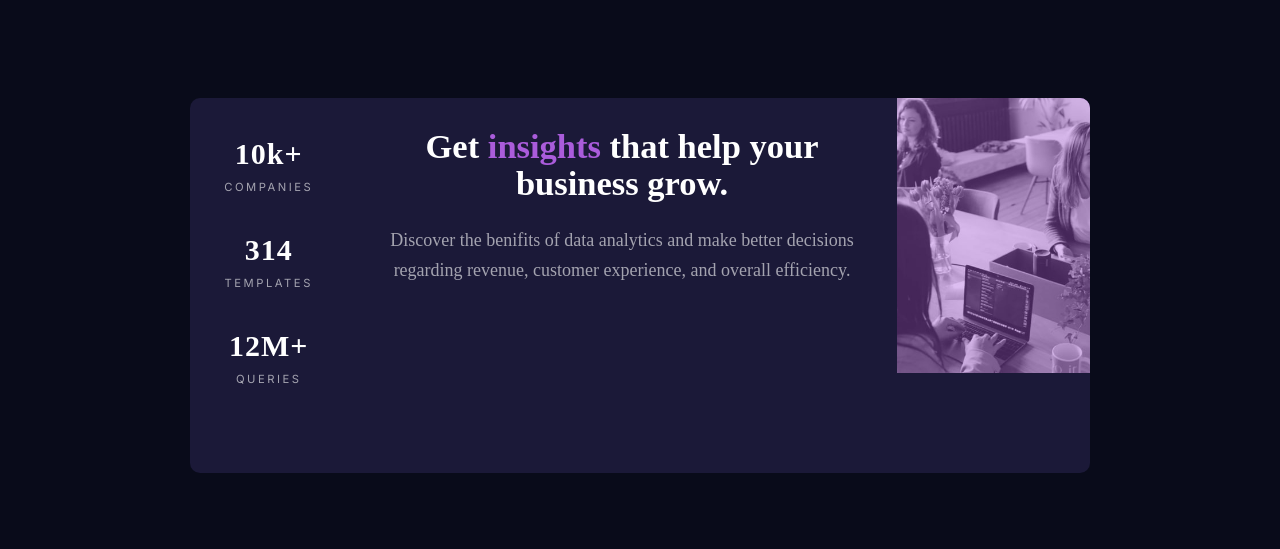
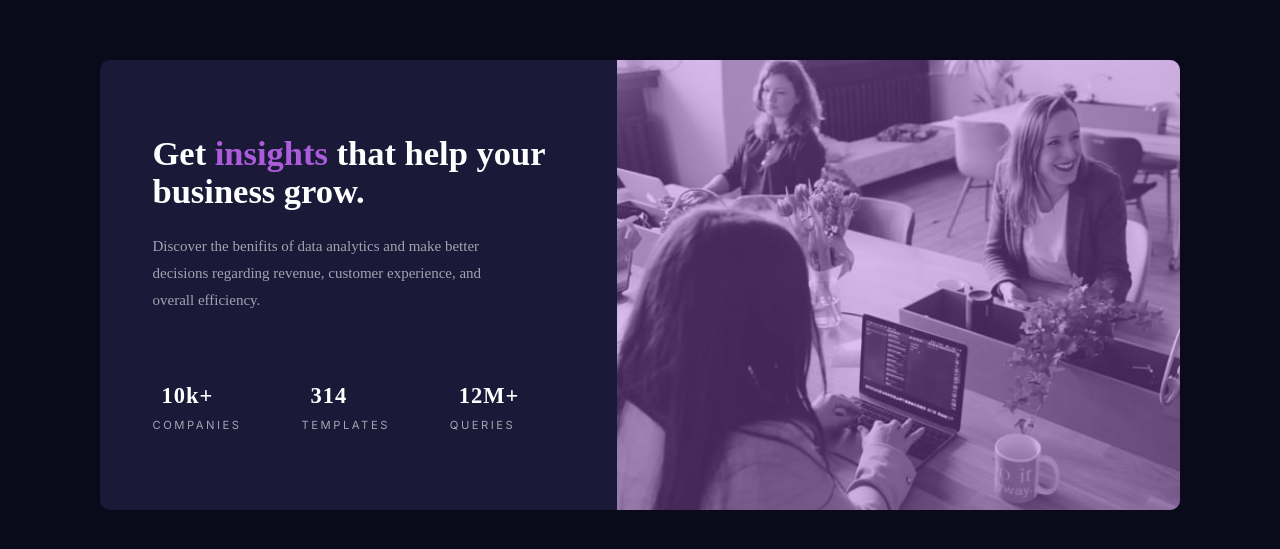
Before and after one commit to joydeep-git/card-component_css, a plain HTML site: page index.html in a window 1280 px wide. Shown: the part 115-664 px from the top of the page. Drawn offline with Linux system fonts and the light colour scheme.

Commit message:
Completed

```diff
--- a/CSS/style.css
+++ b/CSS/style.css
@@ -108,22 +108,51 @@ main div img{
     margin: 2rem;
 }
 
-@media screen and (min-width: 600px){
-
+@media screen and (min-width: 900px)
+{
     main{
         display: flex;
         flex-direction: row-reverse;
-        height: 25rem;
-        width: 60rem;
+        height: 30rem;
+        width: 72rem;
     }
-    .main-img{
-
+    .img-color{
+        src: url(/images/image-header-desktop.jpg);
+        background-size: cover;
+        height: 100%;
+        width: 100%;
     }
 
+    .section{
+        margin:2rem;
+        margin-left: 1.5rem;
+    }
 
+    .part1{
+        margin-top: 3rem;
+        text-align: left
+    }
 
+    .part1 h1{
+        font: size 1rem;
+        line-height: 2.5rem;
+    }
+    .part1 p{
+        font-size: 1.1rem;
+        padding: 0px;
+        margin: 0px;
+        margin-top: 1.5rem;
+        margin-right: 4rem;
+        font: var(--font-primary);
+        line-height: 1.8rem;
+    }
 
-
-
-
+    .part2{
+        display: flex;
+        text-align: left;
+        align-items: left;
+    }
+    .part2 h2{
+        font-size: 1.5rem;
+    }
 }
--- a/index.html
+++ b/index.html
@@ -9,22 +9,29 @@
       sizes="32x32"
       href="./images/favicon-32x32.png"
     />
-    <link rel="stylesheet" href="/CSS/style.css">
+    <link rel="stylesheet" href="/CSS/style.css" />
     <title>Joydeep Das | Stats preview card component</title>
   </head>
   <body>
     <main>
-
       <div class="img-color">
-        <img class="main-img" src="/images/image-header-mobile.jpg" alt="Header Image">
+        <img
+          class="main-img" src="/images/image-header-desktop.jpg"
+          alt="Header Image"
+        />
       </div>
 
 
+      <section class="section">
+      <div class="part1">
+        <h1 class="h1">
+          Get <span>insights</span> that help your business grow.
+        </h1>
 
-      <div class="part1">
-        <h1 class="h1">Get <span>insights</span> that help your business grow.</h1>
-
-        <p class="part1_p">Discover the benifits of data analytics and make better decisions regarding revenue, customer experience, and overall efficiency.</p>
+        <p class="part1_p">
+          Discover the benifits of data analytics and make better decisions
+          regarding revenue, customer experience, and overall efficiency.
+        </p>
       </div>
 
       <div class="part2">
@@ -42,8 +49,11 @@
           <h2>12M+</h2>
           <p>QUERIES</p>
         </div>
+
+      </section>
+
+
       </div>
-
     </main>
   </body>
 </html>
```
